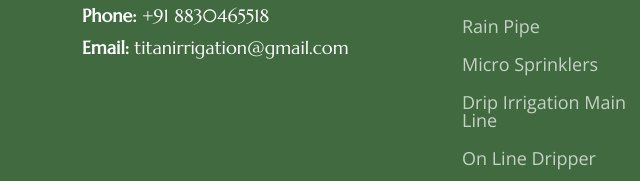
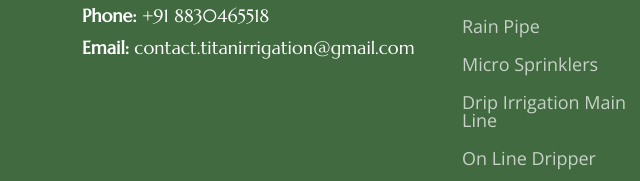
Before and after one commit to mangeshpatil19/titan, a plain HTML site: page index.html in a window 1280 px wide. Shown: the part 5964-6145 px from the top of the page, 0-640 px from the left. Drawn offline with nearby package versions, Linux system fonts and the light colour scheme.

Commit message:
Updated project design

```diff
--- a/index.html
+++ b/index.html
@@ -669,7 +669,7 @@
               <p class="mt-3">
                 <strong>Phone:</strong> <span>+91 8830465518 </span>
               </p>
-              <p><strong>Email:</strong> <span>titanirrigation@gmail.com</span></p>
+              <p><strong>Email:</strong> <span>contact.titanirrigation@gmail.com</span></p>
             </div>
           </div>
 
```
